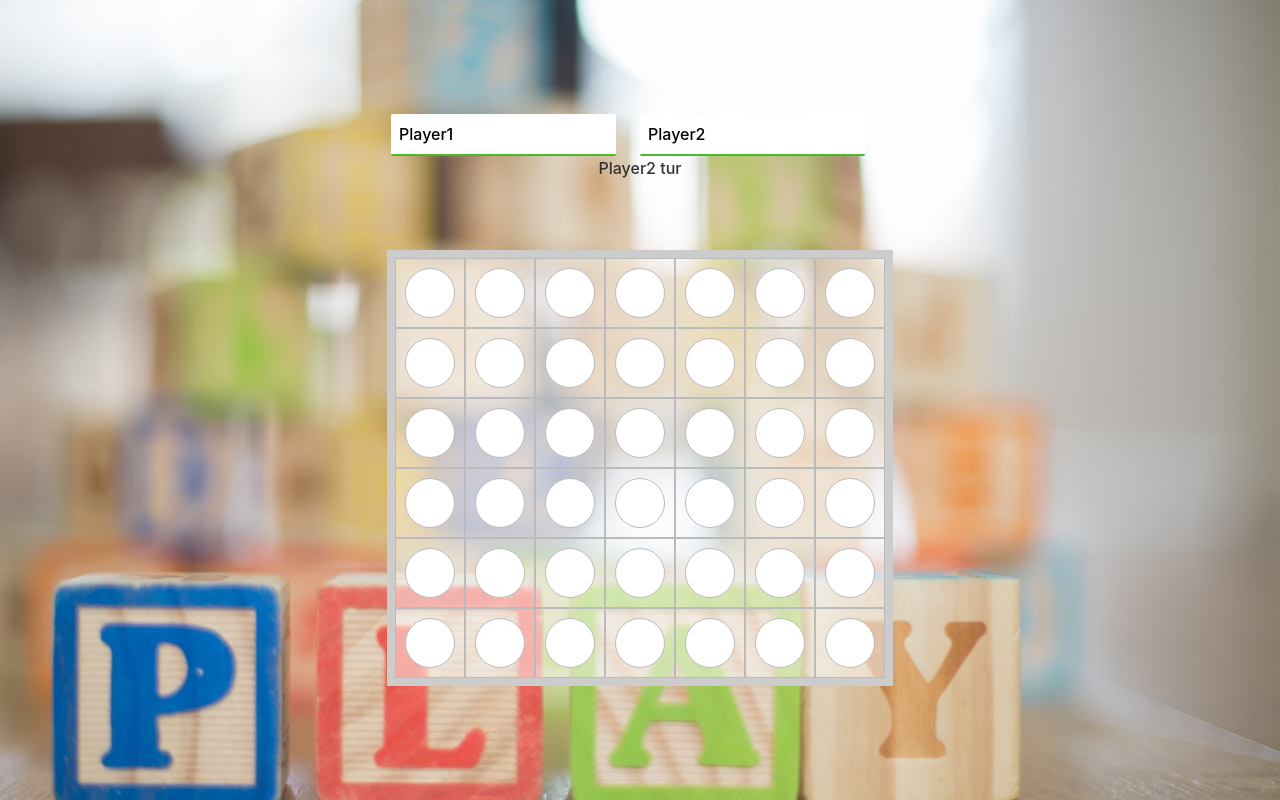
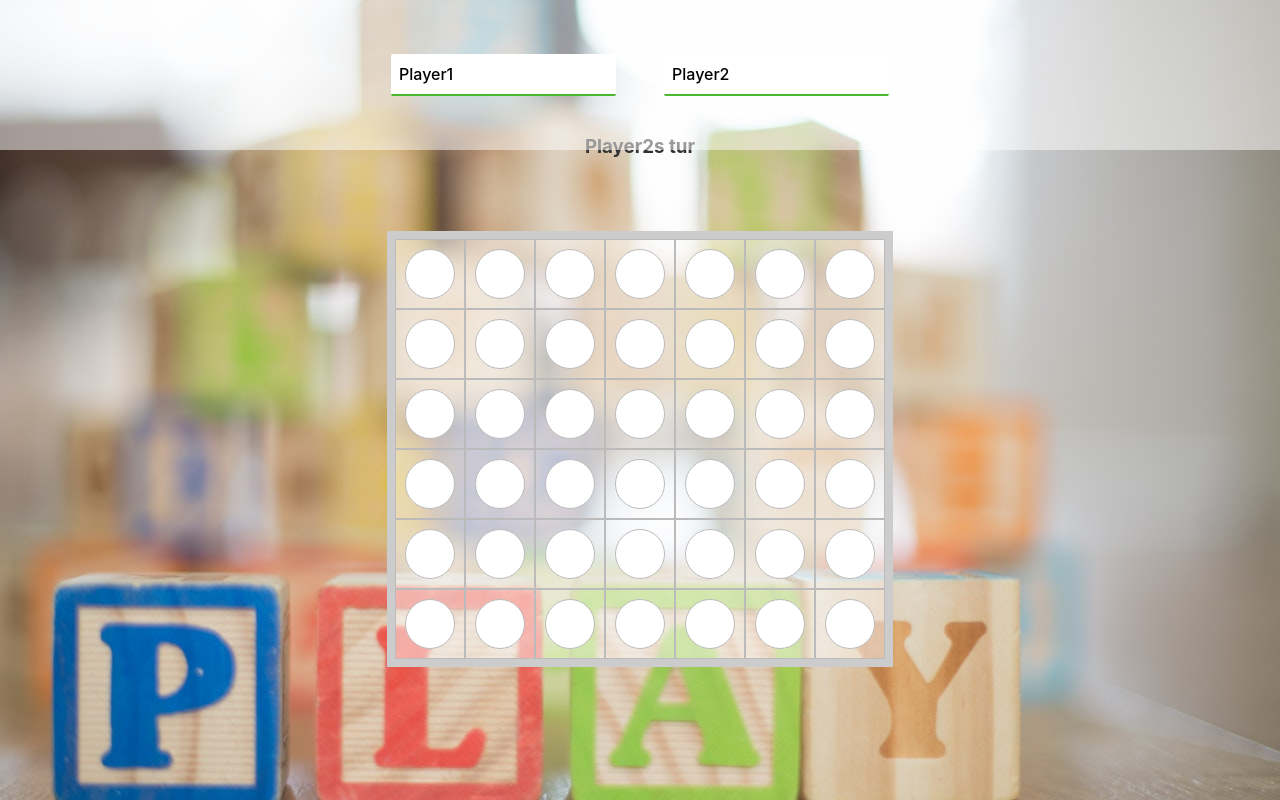
Before and after one commit to Nervall/connect4, a React (Vite) app: page / in a window 1280 px wide. Built offline with nearby package versions, Linux system fonts and the light colour scheme.

Commit message:
Added header and smaller layout changes

```diff
--- a/src/App.css
+++ b/src/App.css
@@ -1,8 +1,18 @@
 #root {
   max-width: 1280px;
   margin: 0 auto;
-  padding: 2rem;
   text-align: center;
+}
+
+.app-header {
+  position: absolute;
+  top: 0;
+  left: 0;
+  height: 150px;
+  width: 100%;
+  display: flex;
+  background: rgba(255, 255, 255, 0.5);
+  justify-content: center;
 }
 
 .showArrow-wrapper {
--- a/src/App.tsx
+++ b/src/App.tsx
@@ -78,10 +78,7 @@ function App() {
 
   return (
     <>
-      <p>
-        {gameState.winner ? `Vinnare är ${gameState.playerTurn}`: ''}
-        {gameState.draw ? 'Det blev lika': ''}
-      </p>
+      <header className='app-header'>
         <Input
           type="text"
           name="player1"
@@ -94,7 +91,12 @@ function App() {
           onChange={(e) => {updatePlayer(e, 2)}}
           value={gameState.players[2].name}
         />
-      <p>{gameState.playerTurn === 1 ? gameState.players[1].name : gameState.players[2].name} tur</p>
+      </header>
+      <p>
+        {gameState.winner ? `Vinnare är ${gameState.playerTurn}`: ''}
+        {gameState.draw ? 'Det blev lika': ''}
+      </p>
+      <h3>{gameState.playerTurn === 1 ? gameState.players[1].name : gameState.players[2].name}s tur</h3>
       <div className='showArrow-wrapper'>
         {Array.from({ length: COLUMNS }, (_column, index) => {
           return (
--- a/src/components/input.css
+++ b/src/components/input.css
@@ -4,5 +4,6 @@
     width: 225px;
     border-bottom: 2px solid #4ab92e;
     border-radius: 2px;
-    margin-right: 1.5rem;
+    margin: 1.5rem;
+    align-self: center;
 }
```
